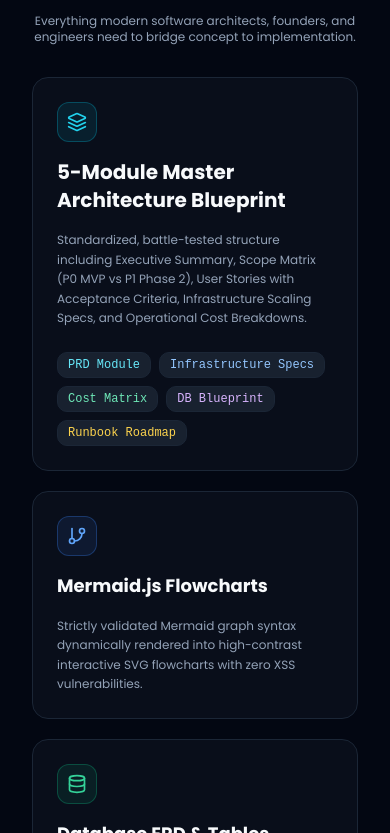
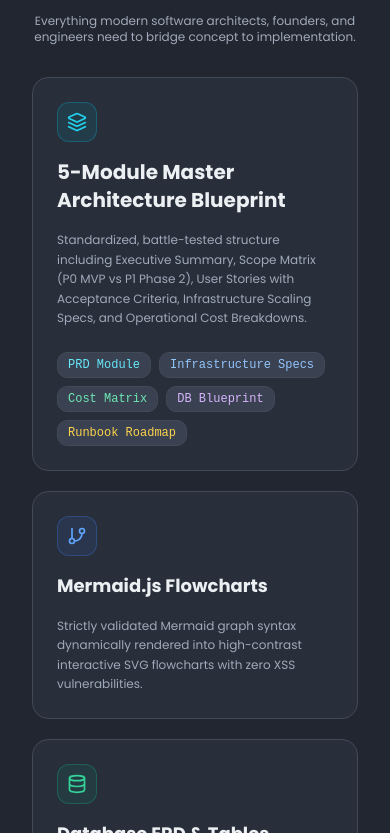
Before and after one commit to Zohaib251/BluePrint-Engine, a Next.js app in the folder frontend/: page / in a window 390 px wide. Shown: the part 1811-2644 px from the top of the page. Built offline with nearby package versions, Linux system fonts and the light colour scheme; no server answers.

Commit message:
style(theme): switch to tweakcn slate titanium mid-tone theme with balanced graphite and electric sky palette

```diff
--- a/frontend/src/app/globals.css
+++ b/frontend/src/app/globals.css
@@ -6,34 +6,35 @@
   :root {
     --font-poppins: 'Poppins', sans-serif;
 
-    /* Tweakcn Cyber Obsidian & Electric Cyan Theme Tokens */
-    --background: 222 47% 6%;          /* #080c14 deep obsidian */
-    --foreground: 210 40% 98%;         /* #f8fafc crisp slate */
+    /* Tweakcn Slate Titanium / Dimmed Graphite Theme Tokens */
+    /* Balanced mid-tone: neither blinding white, nor pitch-black dark */
+    --background: 220 18% 16%;          /* #21262f - smooth, comfortable graphite slate */
+    --foreground: 210 24% 94%;         /* #e6edf3 - soft crisp silver-white */
 
-    --card: 222 41% 9%;                /* #0d1527 card surface */
-    --card-foreground: 210 40% 98%;
+    --card: 220 18% 22%;                /* #2d3440 - elevated card surface */
+    --card-foreground: 210 24% 94%;
 
-    --popover: 222 41% 9%;
-    --popover-foreground: 210 40% 98%;
+    --popover: 220 18% 22%;
+    --popover-foreground: 210 24% 94%;
 
-    --primary: 188 94% 48%;            /* #06b6d4 electric cyan */
-    --primary-foreground: 222 47% 6%;  /* dark text on cyan button */
+    --primary: 199 89% 48%;            /* #0ea5e9 - vibrant electric sky / cyan accent */
+    --primary-foreground: 220 20% 12%; /* dark text on primary button */
 
-    --secondary: 217 33% 14%;          /* #162032 slate secondary */
-    --secondary-foreground: 210 40% 98%;
+    --secondary: 220 16% 27%;          /* #3a4353 - refined tactile slate */
+    --secondary-foreground: 210 20% 92%;
 
-    --muted: 217 33% 13%;
-    --muted-foreground: 215 20% 65%;   /* #94a3b8 */
+    --muted: 220 16% 24%;              /* #333b49 */
+    --muted-foreground: 218 16% 68%;   /* #9aa6b7 - soft readable secondary text */
 
-    --accent: 217 91% 60%;             /* #3b82f6 deep electric azure */
+    --accent: 217 91% 60%;             /* #3b82f6 - electric azure */
     --accent-foreground: 210 40% 98%;
 
-    --destructive: 0 84% 60%;
+    --destructive: 0 72% 51%;
     --destructive-foreground: 210 40% 98%;
 
-    --border: 217 33% 16%;             /* #1c273c subtle border */
-    --input: 217 33% 14%;              /* input surface */
-    --ring: 188 94% 48%;               /* cyan focus ring */
+    --border: 220 14% 30%;             /* #424b5c - clean, visible architectural borders */
+    --input: 220 18% 20%;              /* #292f3a - recessed input surface */
+    --ring: 199 89% 48%;               /* cyan focus ring */
 
     --radius: 0.75rem;
   }
@@ -43,7 +44,7 @@
   }
 
   body {
-    @apply bg-background text-foreground font-poppins antialiased min-h-screen flex flex-col selection:bg-cyan-500/20 selection:text-cyan-300;
+    @apply bg-background text-foreground font-poppins antialiased min-h-screen flex flex-col selection:bg-primary/25 selection:text-primary;
   }
 }
 
@@ -51,13 +52,13 @@
 .bg-blueprint-grid {
   background-size: 32px 32px;
   background-image:
-    linear-gradient(to right, rgba(255, 255, 255, 0.035) 1px, transparent 1px),
-    linear-gradient(to bottom, rgba(255, 255, 255, 0.035) 1px, transparent 1px);
+    linear-gradient(to right, rgba(255, 255, 255, 0.06) 1px, transparent 1px),
+    linear-gradient(to bottom, rgba(255, 255, 255, 0.06) 1px, transparent 1px);
 }
 
 .bg-blueprint-dots {
   background-size: 24px 24px;
-  background-image: radial-gradient(rgba(6, 182, 212, 0.15) 1px, transparent 1px);
+  background-image: radial-gradient(rgba(14, 165, 233, 0.25) 1px, transparent 1px);
 }
 
 /* Subtle architectural radial mask */
@@ -72,12 +73,12 @@
   height: 7px;
 }
 ::-webkit-scrollbar-track {
-  background: #080c14;
+  background: hsl(220 18% 16%);
 }
 ::-webkit-scrollbar-thumb {
-  background: #1e293b;
+  background: hsl(220 14% 30%);
   border-radius: 4px;
 }
 ::-webkit-scrollbar-thumb:hover {
-  background: #334155;
+  background: hsl(220 14% 38%);
 }
--- a/frontend/src/app/layout.tsx
+++ b/frontend/src/app/layout.tsx
@@ -78,7 +78,7 @@
           `}
         </Script>
       </head>
-      <body className="bg-gray-950 text-gray-100 font-poppins min-h-screen flex flex-col antialiased">
+      <body className="bg-background text-foreground font-poppins min-h-screen flex flex-col antialiased selection:bg-primary/25 selection:text-primary">
         <SecurityProvider>
           <AuthProvider>
             <Navbar />
--- a/frontend/src/app/not-found.tsx
+++ b/frontend/src/app/not-found.tsx
@@ -14,18 +14,18 @@
 export default function NotFound() {
   return (
     <main className="flex flex-col items-center justify-center min-h-[60vh] text-center px-4">
-      <div className="w-16 h-16 rounded-2xl bg-gray-900 border border-gray-800 flex items-center justify-center mb-6 text-gray-400 font-mono text-xl">
+      <div className="w-16 h-16 rounded-2xl bg-card border border-border flex items-center justify-center mb-6 text-muted-foreground font-mono text-xl">
         404
       </div>
-      <h1 className="text-3xl sm:text-4xl font-bold text-gray-100 mb-3 tracking-tight">
+      <h1 className="text-3xl sm:text-4xl font-bold text-foreground mb-3 tracking-tight">
         Blueprint Not Found
       </h1>
-      <p className="text-sm sm:text-base text-gray-400 max-w-md mb-8 leading-relaxed">
+      <p className="text-sm sm:text-base text-muted-foreground max-w-md mb-8 leading-relaxed">
         The route or resource you are trying to access has been moved, renamed, or does not exist in the engine directory.
       </p>
       <Link
         href="/"
-        className="inline-flex items-center justify-center px-6 py-3 rounded-lg bg-gray-100 text-gray-950 font-semibold text-sm hover:bg-gray-300 transition-colors shadow-lg"
+        className="inline-flex items-center justify-center px-6 py-3 rounded-lg bg-primary text-primary-foreground font-semibold text-sm hover:bg-primary/90 transition-colors shadow-lg"
       >
         Return to Dashboard
       </Link>
--- a/frontend/src/components/Footer.tsx
+++ b/frontend/src/components/Footer.tsx
@@ -10,7 +10,7 @@
   const currentYear = new Date().getFullYear();
 
   return (
-    <footer className="w-full border-t border-white/[0.08] bg-card/40 backdrop-blur-md mt-auto py-10 transition-colors">
+    <footer className="w-full border-t border-border/80 bg-card/40 backdrop-blur-md mt-auto py-10 transition-colors">
       <div className="max-w-7xl mx-auto px-4 sm:px-6 lg:px-8 space-y-8">
         <div className="flex flex-col md:flex-row items-start md:items-center justify-between gap-6 pb-8 border-b border-border/60">
           {/* Brand & System Statement */}
--- a/frontend/src/components/MermaidRenderer.tsx
+++ b/frontend/src/components/MermaidRenderer.tsx
@@ -65,16 +65,16 @@
   if (renderError) {
     return (
       <div className="space-y-2">
-        <div className="p-3 bg-gray-950 border border-gray-800 rounded-lg text-xs font-mono text-gray-400">
+        <div className="p-3 bg-background/80 border border-border rounded-lg text-xs font-mono text-muted-foreground">
           <p className="text-rose-400 font-semibold mb-1">Visual Diagram Fallback</p>
-          <pre className="overflow-x-auto text-gray-300"><code>{chart}</code></pre>
+          <pre className="overflow-x-auto text-foreground/80"><code>{chart}</code></pre>
         </div>
       </div>
     );
   }
 
   return (
-    <div className="w-full bg-gray-950 p-4 rounded-lg border border-gray-800 overflow-x-auto flex justify-center items-center">
+    <div className="w-full bg-background/80 p-4 rounded-lg border border-border overflow-x-auto flex justify-center items-center">
       <div
         ref={containerRef}
         className="mermaid-svg-container max-w-full"
--- a/frontend/src/components/Navbar.tsx
+++ b/frontend/src/components/Navbar.tsx
@@ -33,7 +33,7 @@
   ];
 
   return (
-    <header className="w-full border-b border-white/[0.07] bg-background/80 backdrop-blur-xl sticky top-0 z-40 transition-all">
+    <header className="w-full border-b border-border/80 bg-background/80 backdrop-blur-xl sticky top-0 z-40 transition-all">
       <div className="max-w-7xl mx-auto px-4 sm:px-6 lg:px-8 h-16 flex items-center justify-between">
 
         {/* Brand Logo Block */}
```
Also changed, not shown: frontend/src/components/CookieConsent.tsx (+5 -5 lines), frontend/src/components/PRDViewer.tsx (+44 -44 lines).
